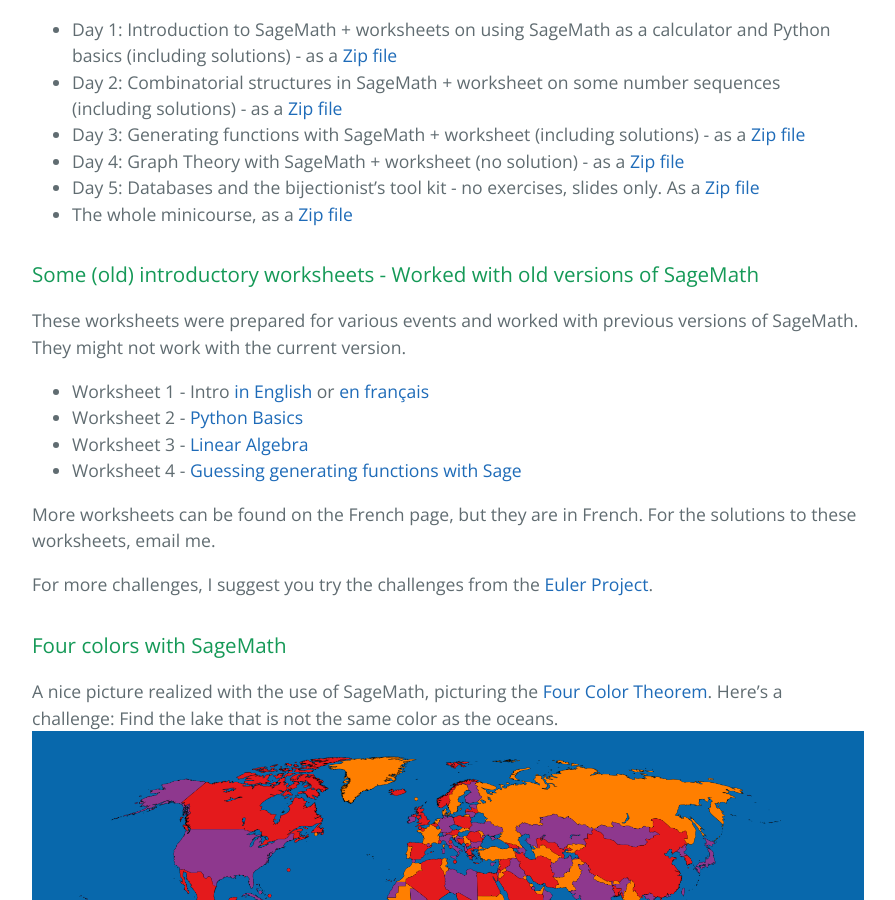
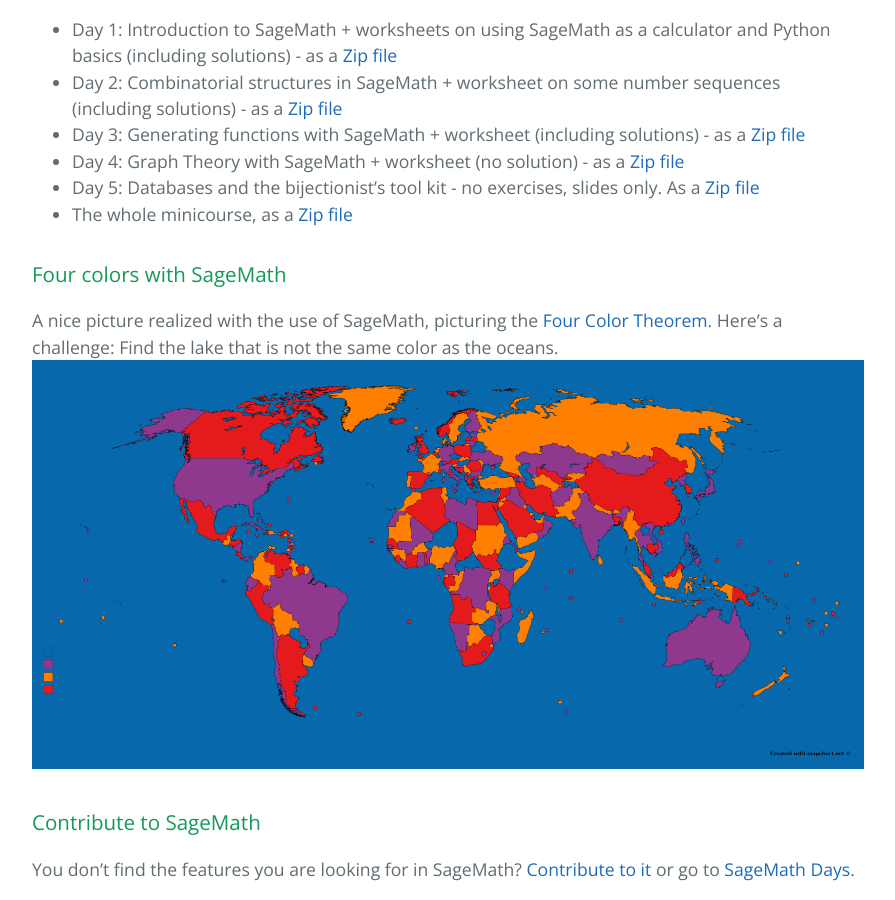
Before and after one commit to nadialafreniere/nadialafreniere.github.io, a Jekyll site: the page built from sage_en.md, in a window 1280 px wide and 900 px high, scrolled down 997 px. Shown: the whole window, without its empty margins (192-1087 px from the left). Built offline with Jekyll 4.4.1, drawn with Linux system fonts in a browser that asks for light colours; our own code applies the rules of GitHub Pages for plain Markdown files.

Commit message:
removing old worksheets

```diff
--- a/sage_en.md
+++ b/sage_en.md
@@ -18,18 +18,6 @@
  * Day 5: Databases and the bijectionist's tool kit  - no exercises, slides only. As a [Zip file](Sage_course_Arusha/Lecture5.zip)
  * The whole minicourse, as a [Zip file](Sage_course_Arusha/AllLectures.zip)
 
-### Some (old) introductory worksheets - Worked with old versions of SageMath
-These worksheets were prepared for various events and worked with previous versions of SageMath. They might not work with the current version.
- * Worksheet 1 - Intro [in English](sage_ws/Short_intro.ipynb) or [en français](sage_ws/Atelier_1_sans_les_solutions.ipynb)
- * Worksheet 2 - [Python Basics](sage_ws/2-Python_basics_no_solutions.ipynb)
- * Worksheet 3 - [Linear Algebra](sage_ws/3-Linear_algebra.ipynb)
- * Worksheet 4 - [Guessing generating functions with Sage](sage_ws/Guessing_with_Sage.ipynb)
-
-More worksheets can be found on the French page, but they are in French.
-For the solutions to these worksheets, email me.
-
-For more challenges, I suggest you try the challenges from the [Euler Project](https://projecteuler.net/).
-
 ### Four colors with SageMath
 A nice picture realized with the use of SageMath, picturing the [Four Color Theorem](https://en.wikipedia.org/wiki/Four_color_theorem). Here's a challenge: Find the lake that is not the same color as the oceans.
 ![The Four Color Theorem on a Wolrd Map](4couleurs.png)
```
Also changed, not shown: sage.md (+0 -11 lines).
